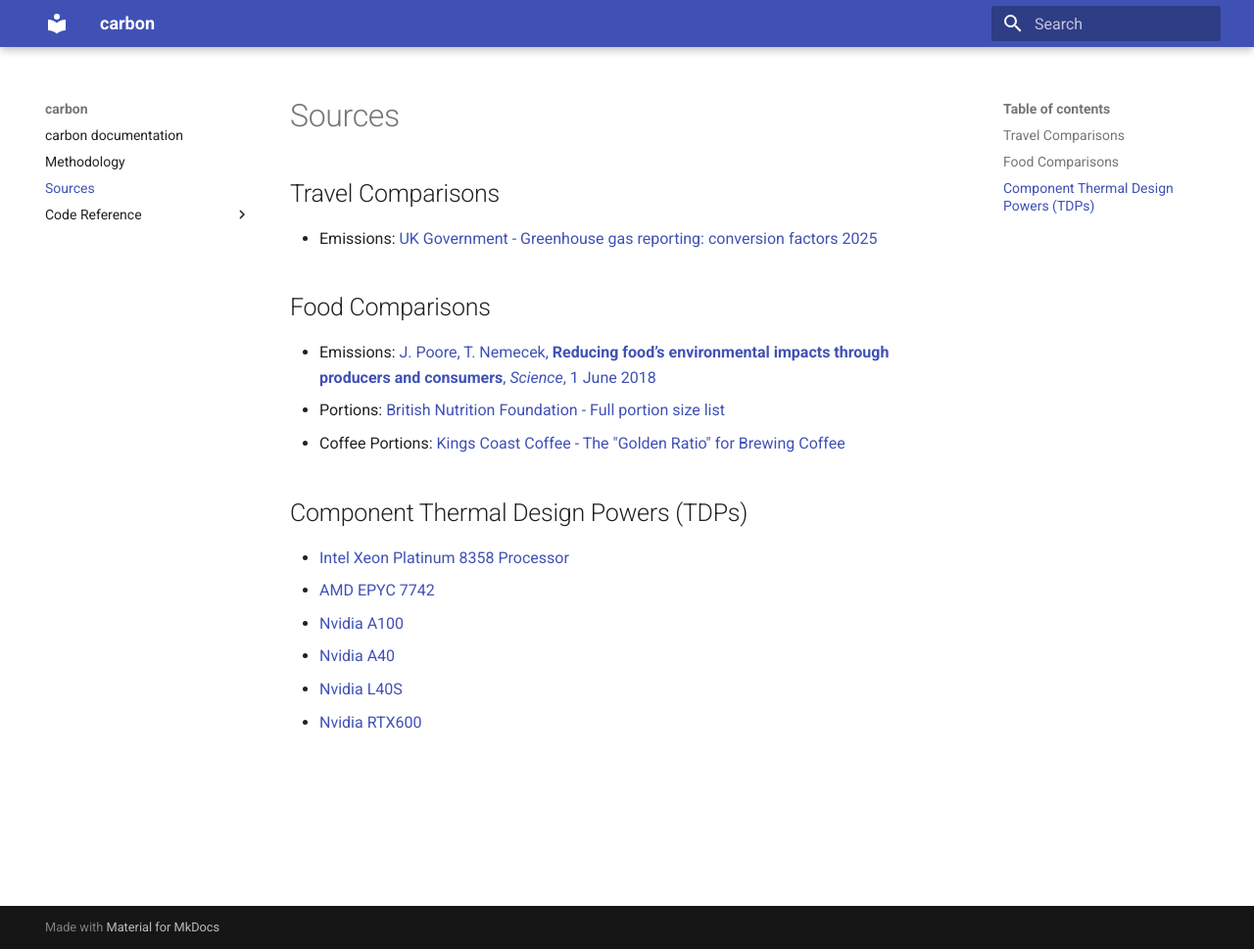
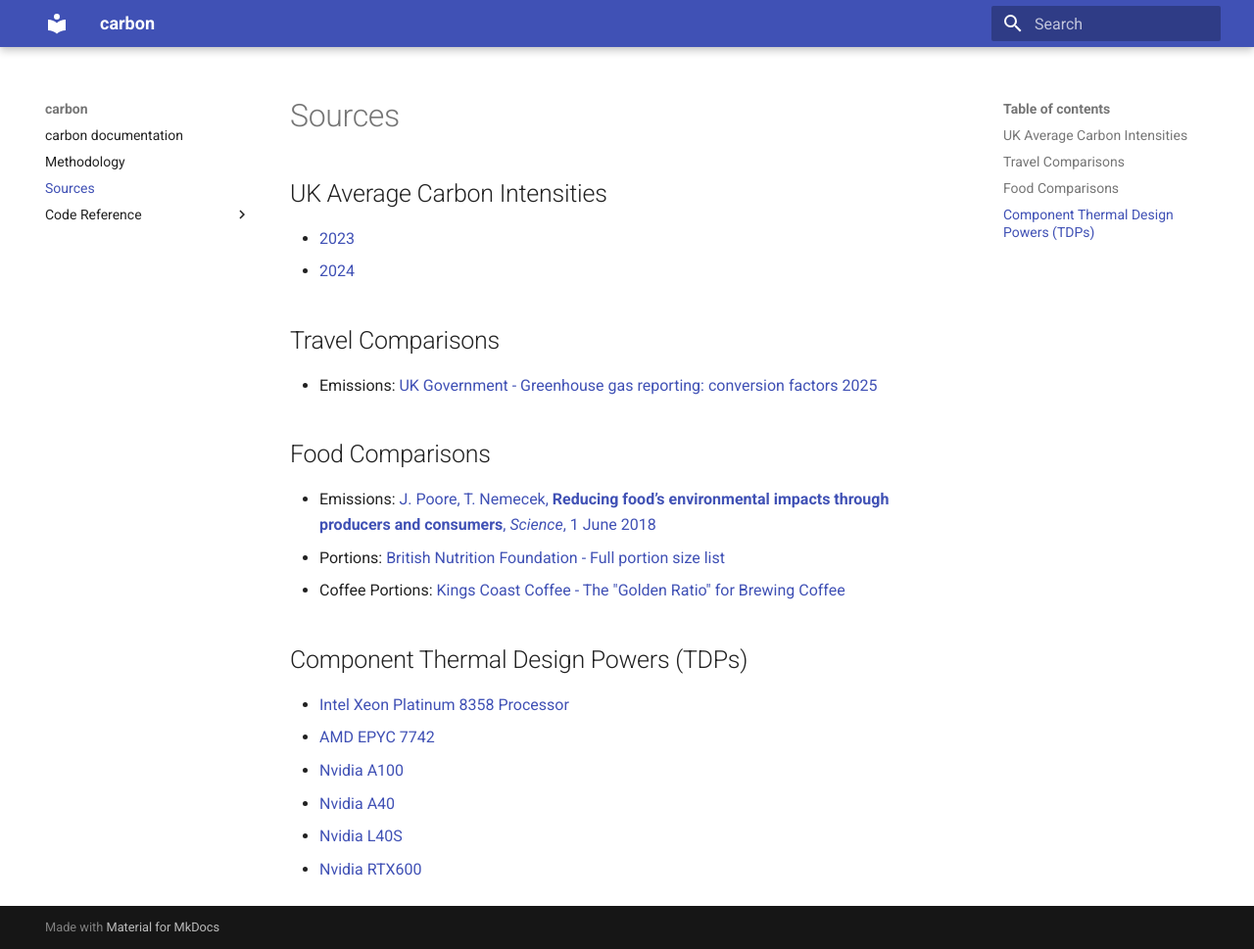
Before and after one commit to ImperialCollegeLondon/carbon, an MkDocs documentation site: the page built from docs/sources.md, in a window 1280 px wide and 969 px high. Shown: the whole window at 98% size. Built offline with MkDocs 1.6.1 and Material for MkDocs 9.7.7, drawn with Linux system fonts in a browser that asks for light colours.

Commit message:
Add origin of default carbon intensity value to Sources

```diff
--- a/docs/sources.md
+++ b/docs/sources.md
@@ -1,4 +1,9 @@
 # Sources
+
+## UK Average Carbon Intensities
+
+- [2023](https://www.neso.energy/news/britains-electricity-explained-2023-review)
+- [2024](https://www.neso.energy/news/britains-electricity-explained-2024-review)
 
 ## Travel Comparisons
 
```
Also changed, not shown: docs/methodology.md (+1 -1 lines).
